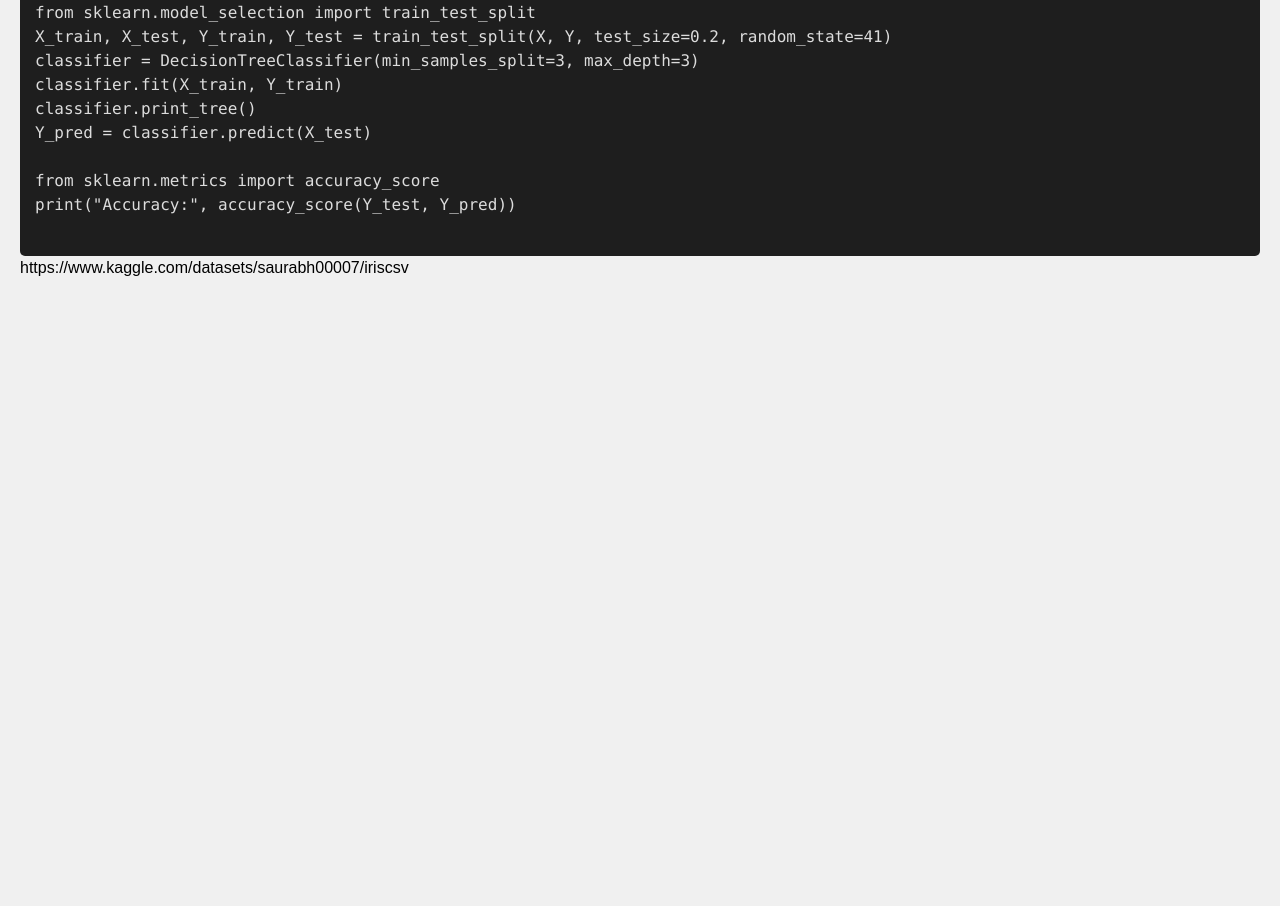
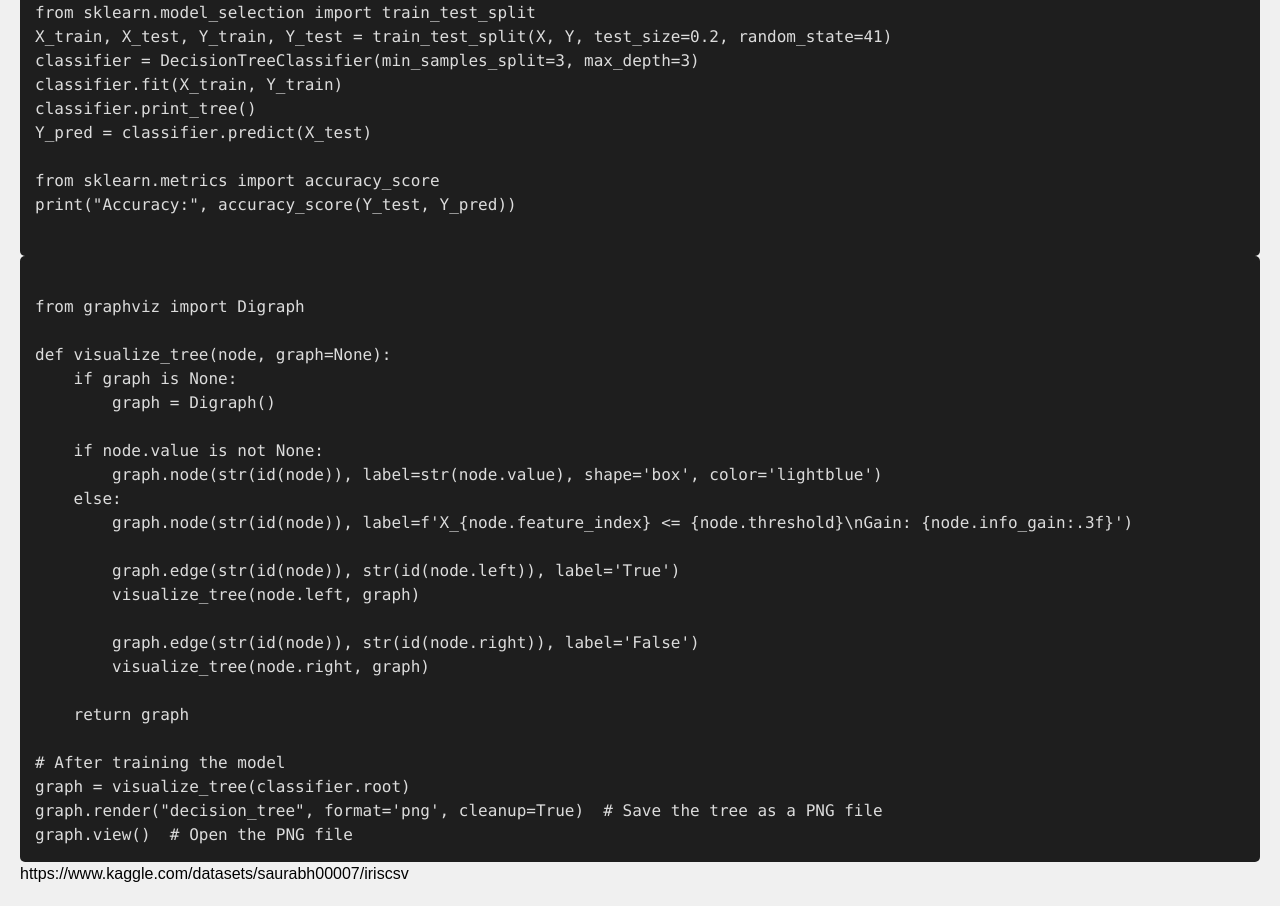
Before and after one commit to daniyalkhan733/Virtual-Visit-2.0, an Astro site: page /dwm5 in a window 1280 px wide. Shown: the part 2914-3820 px from the top of the page. Before the commit the page ends 3214 px from the top, so only its background shows below. Built offline with nearby package versions, Linux system fonts and the light colour scheme; Astro itself is replaced by a stand-in of ours.

Commit message:
dwm 5 updated

```diff
--- a/src/pages/dwm5.html
+++ b/src/pages/dwm5.html
@@ -153,6 +153,32 @@ Y_pred = classifier.predict(X_test)
 from sklearn.metrics import accuracy_score
 print("Accuracy:", accuracy_score(Y_test, Y_pred))
     </code></pre>
+    <pre><code class="language-python">
+from graphviz import Digraph
+
+def visualize_tree(node, graph=None):
+    if graph is None:
+        graph = Digraph()
+
+    if node.value is not None:
+        graph.node(str(id(node)), label=str(node.value), shape='box', color='lightblue')
+    else:
+        graph.node(str(id(node)), label=f'X_{node.feature_index} <= {node.threshold}\nGain: {node.info_gain:.3f}')
+
+        graph.edge(str(id(node)), str(id(node.left)), label='True')
+        visualize_tree(node.left, graph)
+
+        graph.edge(str(id(node)), str(id(node.right)), label='False')
+        visualize_tree(node.right, graph)
+
+    return graph
+
+# After training the model
+graph = visualize_tree(classifier.root)
+graph.render("decision_tree", format='png', cleanup=True)  # Save the tree as a PNG file
+graph.view()  # Open the PNG file
+</code></pre>
+
 <a href="https://www.kaggle.com/datasets/saurabh00007/iriscsv">https://www.kaggle.com/datasets/saurabh00007/iriscsv</a>
 </body>
 </html>
```
